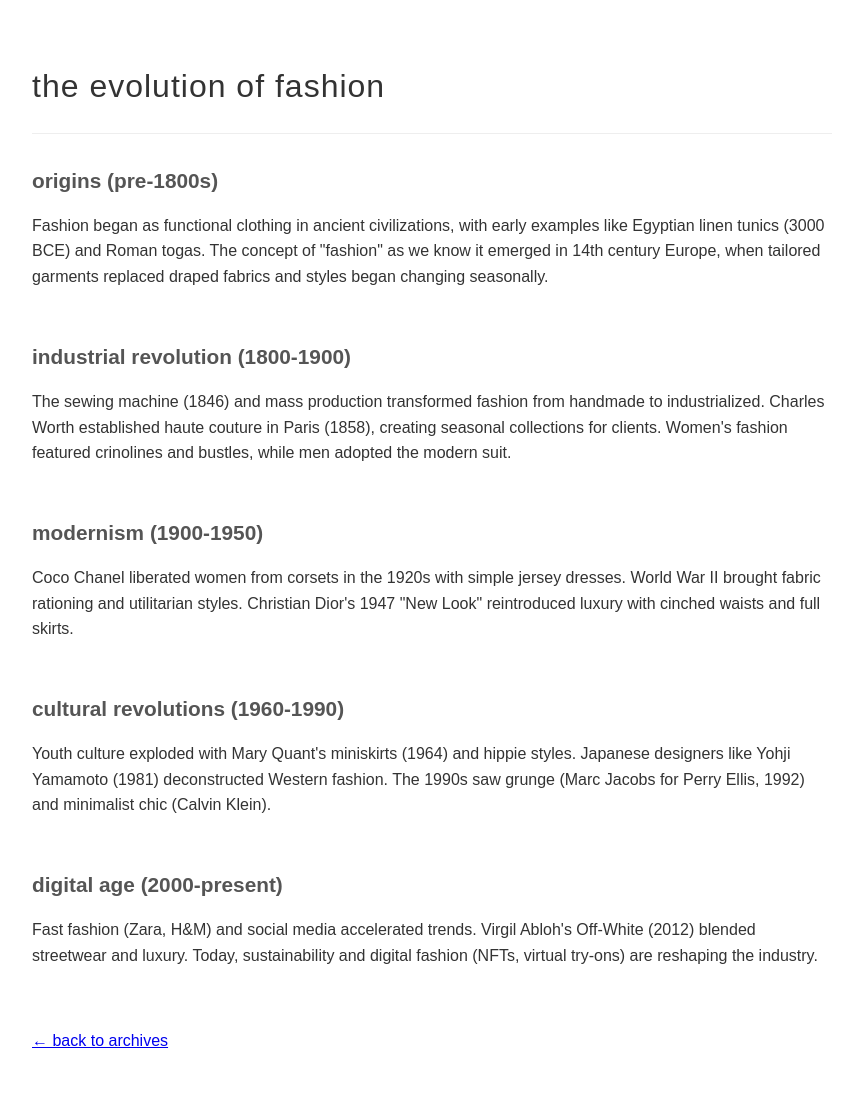
After one commit to qabulipalow/website-for-dtp-assesment, a Flask app: page /designers in a window 1280 px wide. The commit adds this page. Shown: the whole page, without its empty margins (208-1063 px from the left). Run offline with Flask 3, Linux system fonts and the light colour scheme; data comes from the database, SQL or seed files in the repository.

Commit message:
added a history page

```diff
--- a/website/app.py
+++ b/website/app.py
@@ -64,6 +64,13 @@ def home():
                          brands=brands,
                          items=items)
 
+@app.route('/designers')
+def all_designers():
+    conn = get_db_connection()
+    designers = conn.execute('SELECT * FROM designers ORDER BY name').fetchall()
+    conn.close()
+    return render_template('designers.html', designers=designers)
+
 if __name__ == '__main__':
     init_db()  # Initialize database tables
     app.run(debug=True)
--- /dev/null
+++ b/website/templates/designers.html
@@ -0,0 +1,62 @@
+<!DOCTYPE html>
+<html>
+<head>
+    <title>the history of fashion | archives.</title>
+    <style>
+        body {
+            font-family: 'Staatliches', sans-serif;
+            max-width: 800px;
+            margin: 0 auto;
+            padding: 40px;
+            line-height: 1.6;
+            color: #333;
+        }
+        h1 {
+            font-weight: normal;
+            letter-spacing: 1px;
+            border-bottom: 1px solid #eee;
+            padding-bottom: 20px;
+        }
+        .era {
+            margin-bottom: 50px;
+        }
+        .era-title {
+            font-size: 1.3em;
+            margin: 30px 0 10px;
+            color: #555;
+        }
+    </style>
+</head>
+<body>
+    <h1>the evolution of fashion</h1>
+
+    <div class="era">
+        <h2 class="era-title">origins (pre-1800s)</h2>
+        <p>Fashion began as functional clothing in ancient civilizations, with early examples like Egyptian linen tunics (3000 BCE) and Roman togas. The concept of "fashion" as we know it emerged in 14th century Europe, when tailored garments replaced draped fabrics and styles began changing seasonally.</p>
+    </div>
+
+    <div class="era">
+        <h2 class="era-title">industrial revolution (1800-1900)</h2>
+        <p>The sewing machine (1846) and mass production transformed fashion from handmade to industrialized. Charles Worth established haute couture in Paris (1858), creating seasonal collections for clients. Women's fashion featured crinolines and bustles, while men adopted the modern suit.</p>
+    </div>
+
+    <div class="era">
+        <h2 class="era-title">modernism (1900-1950)</h2>
+        <p>Coco Chanel liberated women from corsets in the 1920s with simple jersey dresses. World War II brought fabric rationing and utilitarian styles. Christian Dior's 1947 "New Look" reintroduced luxury with cinched waists and full skirts.</p>
+    </div>
+
+    <div class="era">
+        <h2 class="era-title">cultural revolutions (1960-1990)</h2>
+        <p>Youth culture exploded with Mary Quant's miniskirts (1964) and hippie styles. Japanese designers like Yohji Yamamoto (1981) deconstructed Western fashion. The 1990s saw grunge (Marc Jacobs for Perry Ellis, 1992) and minimalist chic (Calvin Klein).</p>
+    </div>
+
+    <div class="era">
+        <h2 class="era-title">digital age (2000-present)</h2>
+        <p>Fast fashion (Zara, H&M) and social media accelerated trends. Virgil Abloh's Off-White (2012) blended streetwear and luxury. Today, sustainability and digital fashion (NFTs, virtual try-ons) are reshaping the industry.</p>
+    </div>
+
+    <nav style="margin-top: 60px;">
+        <a href="/">← back to archives</a>
+    </nav>
+</body>
+</html>
--- a/website/templates/home.html
+++ b/website/templates/home.html
@@ -1,7 +1,7 @@
 <!DOCTYPE html>
 <html>
 <head>
-    <title>archives. | fashion archives</title>
+    <title>fashion archives | archives.</title>
     <style>
         body {
             font-family: 'Staatliches', sans-serif;
```
Also changed, not shown: 1 other file.
